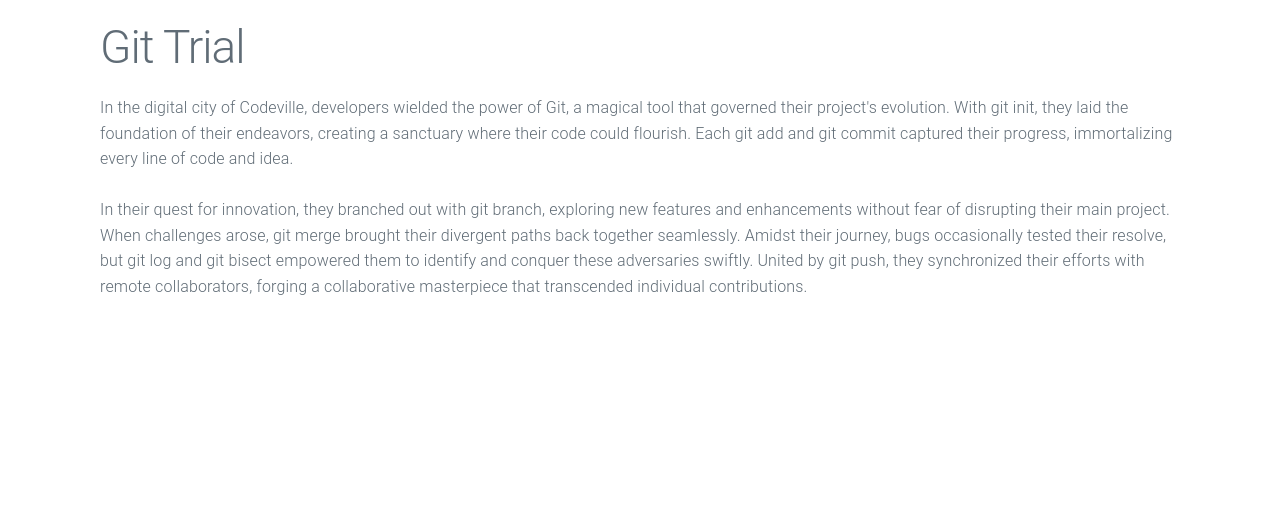
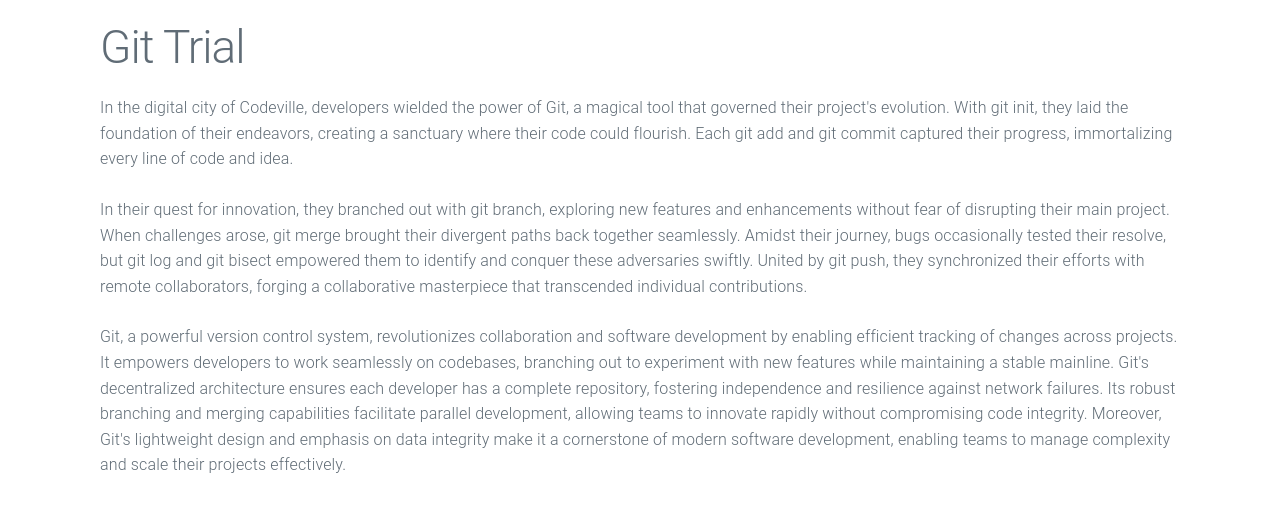
Before and after one commit to yohannesaccrus/git-trial, a Next.js app: page / in a window 1280 px wide. Shown: the top 512 px of the page. Built offline with nearby package versions, Linux system fonts and the light colour scheme.

Commit message:
fix: add new git paragraph

```diff
--- a/app/page.tsx
+++ b/app/page.tsx
@@ -19,6 +19,20 @@ const Home = () => {
         synchronized their efforts with remote collaborators, forging a
         collaborative masterpiece that transcended individual contributions.
       </p>
+      <p>
+        Git, a powerful version control system, revolutionizes collaboration and
+        software development by enabling efficient tracking of changes across
+        projects. It empowers developers to work seamlessly on codebases,
+        branching out to experiment with new features while maintaining a stable
+        mainline. Git's decentralized architecture ensures each developer has a
+        complete repository, fostering independence and resilience against
+        network failures. Its robust branching and merging capabilities
+        facilitate parallel development, allowing teams to innovate rapidly
+        without compromising code integrity. Moreover, Git's lightweight design
+        and emphasis on data integrity make it a cornerstone of modern software
+        development, enabling teams to manage complexity and scale their
+        projects effectively.
+      </p>
     </div>
   );
 };
```
